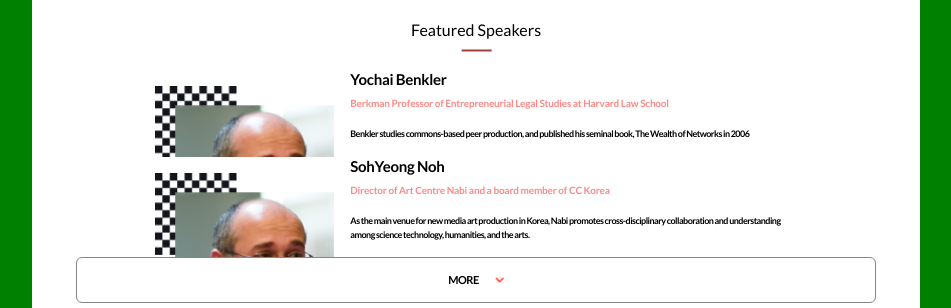
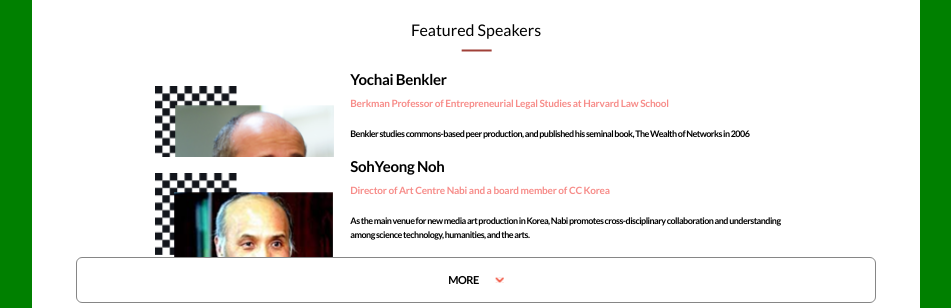
Before and after one commit to kalbek/Conference-Page, a plain HTML site: page pages/index.html in a window 1280 px wide. Shown: the part 1346-1654 px from the top of the page, without its empty margins (164-1115 px from the left). Drawn offline with Linux system fonts and the light colour scheme.

Commit message:
dynamically create the featured speakers section

```diff
--- a/pages/index.html
+++ b/pages/index.html
@@ -176,43 +176,10 @@
             <div class="titles flex-column-centered">
               <div class="title">Featured Speakers</div>
               <div class="bar">
-                <img
-                  src="../images/home/bar-small.svg"
-                  alt="title bar"
-                />
+                <img src="../images/home/bar-small.svg" alt="title bar" />
               </div>
             </div>
-            <div class="speaker-group">
-              <div class="speaker">
-                <div class="image"></div>
-                <div class="text-content">
-                  <div class="title">Yochai Benkler</div>
-                  <div class="main-text">
-                    Berkman Professor of Entrepreneurial Legal Studies at
-                    Harvard Law School
-                  </div>
-                  <div class="sub-text">
-                    Benkler studies commons-based peer production, and published
-                    his seminal book, The Wealth of Networks in 2006
-                  </div>
-                </div>
-              </div>
-              <div class="speaker">
-                <div class="image"></div>
-                <div class="text-content">
-                  <div class="title">SohYeong Noh</div>
-                  <div class="main-text">
-                    Director of Art Centre Nabi and a board member of CC Korea
-                  </div>
-                  <div class="sub-text">
-                    As the main venue for new media art production in Korea,
-                    Nabi promotes cross-disciplinary collaboration and
-                    understanding among science technology, humanities, and the
-                    arts.
-                  </div>
-                </div>
-              </div>
-            </div>
+            <div class="speaker-group"></div>
             <div class="more-button flex-center-centered">
               <div class="container flex-spaced gap-1">
                 <p>MORE</p>
--- a/script/script.js
+++ b/script/script.js
@@ -0,0 +1,74 @@
+function main() {
+  // create speakers object
+  const speakers = [
+    {
+      id: 1,
+      title: "Yochai Benkler",
+      mainText:
+        "Berkman Professor of Entrepreneurial Legal Studies at Harvard Law School",
+      subText:
+        "Benkler studies commons-based peer production, and published his seminal book, The Wealth of Networks in 2006",
+      imageUrl: "../images/home/speaker-01.png",
+    },
+    {
+      id: 2,
+      title: "SohYeong Noh",
+      mainText: "Director of Art Centre Nabi and a board member of CC Korea",
+      subText:
+        "As the main venue for new media art production in Korea, Nabi promotes cross-disciplinary collaboration and understanding among science technology, humanities, and the arts.",
+      imageUrl: "../images/home/speaker-02.png",
+    },
+    {
+      id: 3,
+      title: "Yochai Benkler",
+      mainText:
+        "Berkman Professor of Entrepreneurial Legal Studies at Harvard Law School",
+      subText:
+        "As the main venue for new media art production in Korea, Nabi promotes cross-disciplinary collaboration and understanding among science technology, humanities, and the arts.",
+      imageUrl: "../images/home/speaker-03.png",
+    },
+    {
+      id: 4,
+      title: "Kilnam Chon",
+      mainText: "",
+      subText:
+        "Kilnam Chon helped bring the internet to Asia and is an outspoken advocate for the open web and digital com-mons. In 2012. he was inducted into the inaugural class of the Internet Society’s (ISOC) Internet Hall of Fame",
+      imageUrl: "../images/home/speaker-04.png",
+    },
+    {
+      id: 5,
+      title: "Julia Leda",
+      mainText: "President of Young Pirates of Europe",
+      subText:
+        "European ingetration, political democracy and participation of youth through online as her major condern, Reda’s report outlining potential changes to EU copyright law was approved by the Parliament in July",
+      imageUrl: "../images/home/speaker-05.png",
+    },
+    {
+      id: 6,
+      title: "Ryan Merkley",
+      mainText: "CEO of Creativve Commons, ex COO of the Mozilla Foundation",
+      subText: "",
+      imageUrl: "../images/home/speaker-06.png",
+    },
+  ];
+
+  const speakerDiv = document.querySelector(".speaker-group");
+  const speak = document.querySelector(".speaker");
+  speakers.forEach((speaker) => {
+    speakerDiv.innerHTML += `
+      <div class="speaker-container ${speaker.id > 2 ? "hidden" : "visible"}">
+        <div class="speaker">
+          <div class="image" style="background-image: url(${
+            speaker.imageUrl
+          })"></div>
+            <div class="text-content">
+              <div class="title">${speaker.title}</div>
+              <div class="main-text">${speaker.mainText}</div>
+            <div class="sub-text">${speaker.subText}</div>
+          </div>
+        </div>
+      </div>
+        `;
+  });
+}
+main();
--- a/styles/style.mobile.css
+++ b/styles/style.mobile.css
@@ -229,7 +229,15 @@
   position: absolute;
   left: 1rem;
   top: 1rem;
-  /* padding-top: 1rem; */
+}
+
+.hidden {
+  display: none;
+  background-color: red;
+}
+
+.visible {
+  display: block;
 }
 
 /* style the hero of the main section */
@@ -374,7 +382,6 @@
 
 .speaker .image {
   width: 50%;
-  background-image: url("../images/home/speaker-01.png");
   background-size: 100%;
   background-repeat: no-repeat;
 }
```
